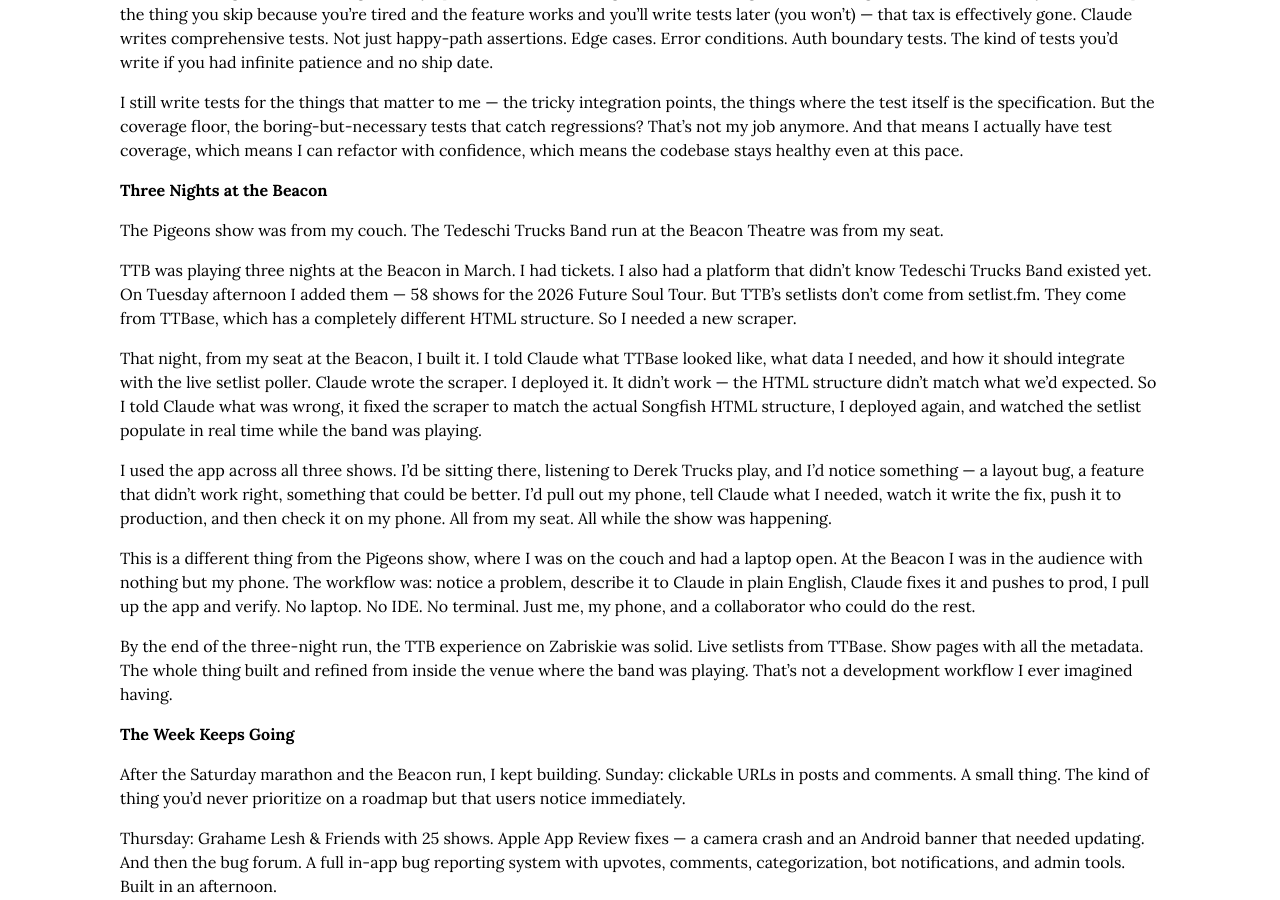
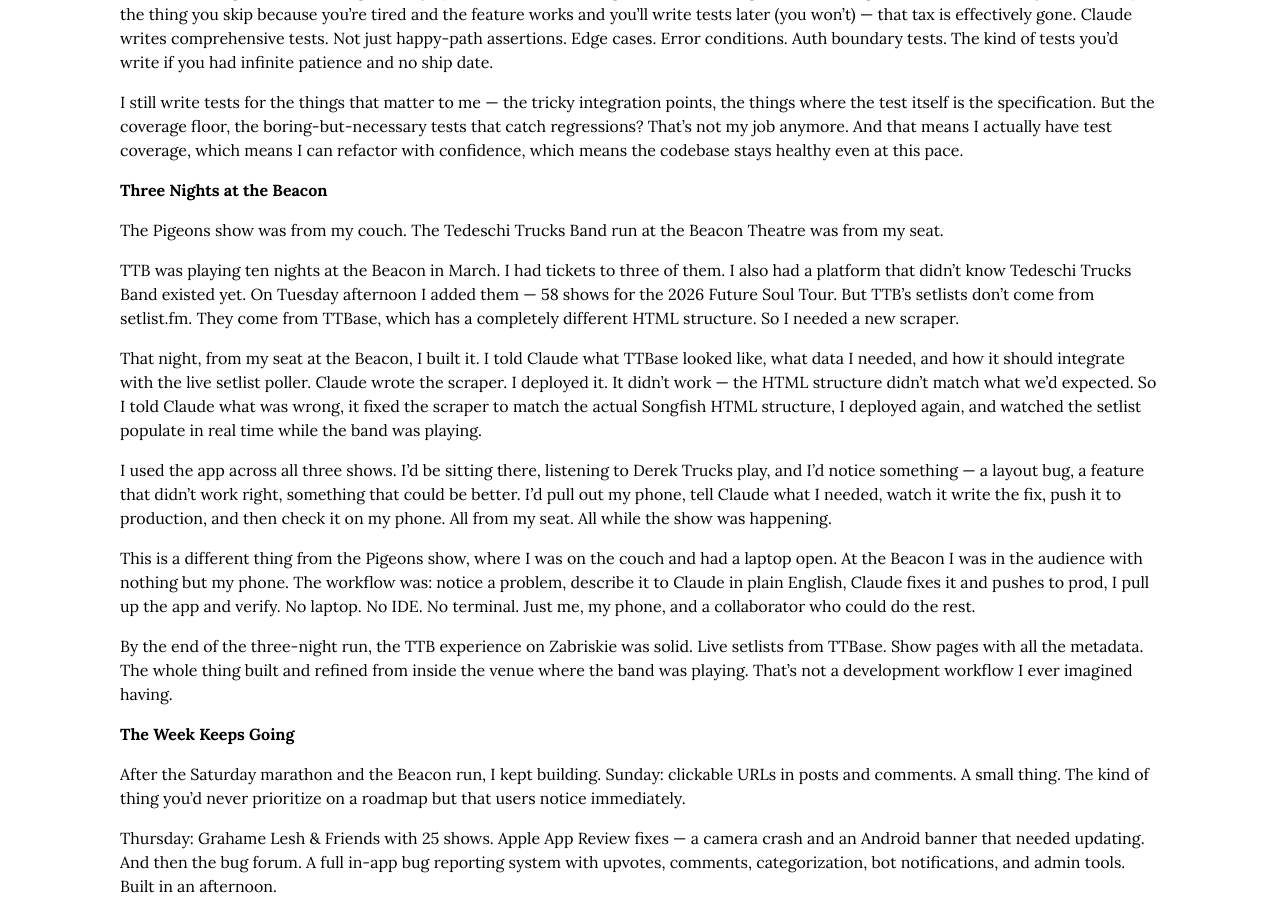
Before and after one commit to cmeiklejohn/cmeiklejohn.github.io, a Jekyll site: the page built from _posts/2026-03-20-what-building-with-claude-actually-looks-like.markdown, in a window 1280 px wide and 900 px high, scrolled down 2594 px. Built offline with Jekyll 4.4.1, drawn with Linux system fonts in a browser that asks for light colours; some web fonts are replaced.

Commit message:
Fix TTB Beacon run: 10 nights, attended 3
Co-Authored-By: Claude Opus 4.6 (1M context) <noreply@anthropic.com>

```diff
--- a/_posts/2026-03-20-what-building-with-claude-actually-looks-like.markdown
+++ b/_posts/2026-03-20-what-building-with-claude-actually-looks-like.markdown
@@ -86,7 +86,7 @@ I still write tests for the things that matter to me — the tricky integration
 
 The Pigeons show was from my couch. The Tedeschi Trucks Band run at the Beacon Theatre was from my seat.
 
-TTB was playing three nights at the Beacon in March. I had tickets. I also had a platform that didn't know Tedeschi Trucks Band existed yet. On Tuesday afternoon I added them — 58 shows for the 2026 Future Soul Tour. But TTB's setlists don't come from setlist.fm. They come from TTBase, which has a completely different HTML structure. So I needed a new scraper.
+TTB was playing ten nights at the Beacon in March. I had tickets to three of them. I also had a platform that didn't know Tedeschi Trucks Band existed yet. On Tuesday afternoon I added them — 58 shows for the 2026 Future Soul Tour. But TTB's setlists don't come from setlist.fm. They come from TTBase, which has a completely different HTML structure. So I needed a new scraper.
 
 That night, from my seat at the Beacon, I built it. I told Claude what TTBase looked like, what data I needed, and how it should integrate with the live setlist poller. Claude wrote the scraper. I deployed it. It didn't work — the HTML structure didn't match what we'd expected. So I told Claude what was wrong, it fixed the scraper to match the actual Songfish HTML structure, I deployed again, and watched the setlist populate in real time while the band was playing.
 
```
